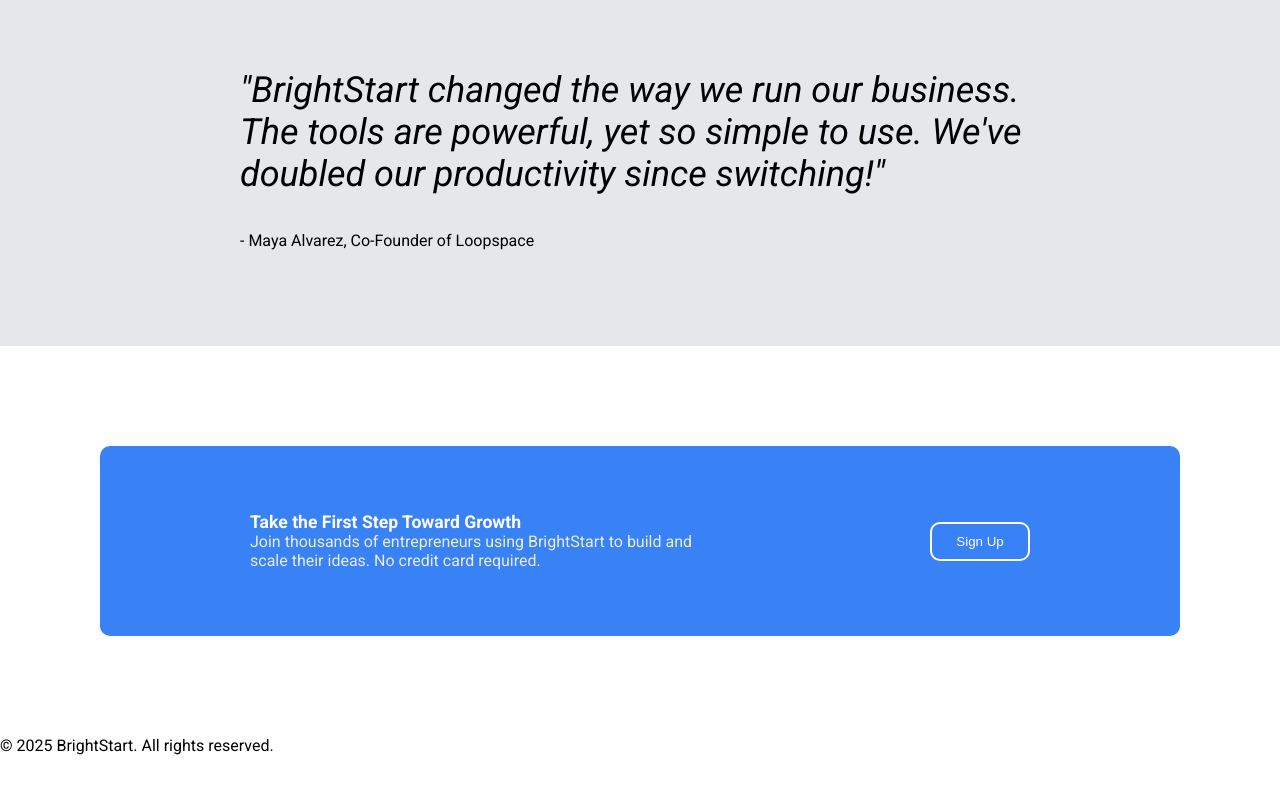
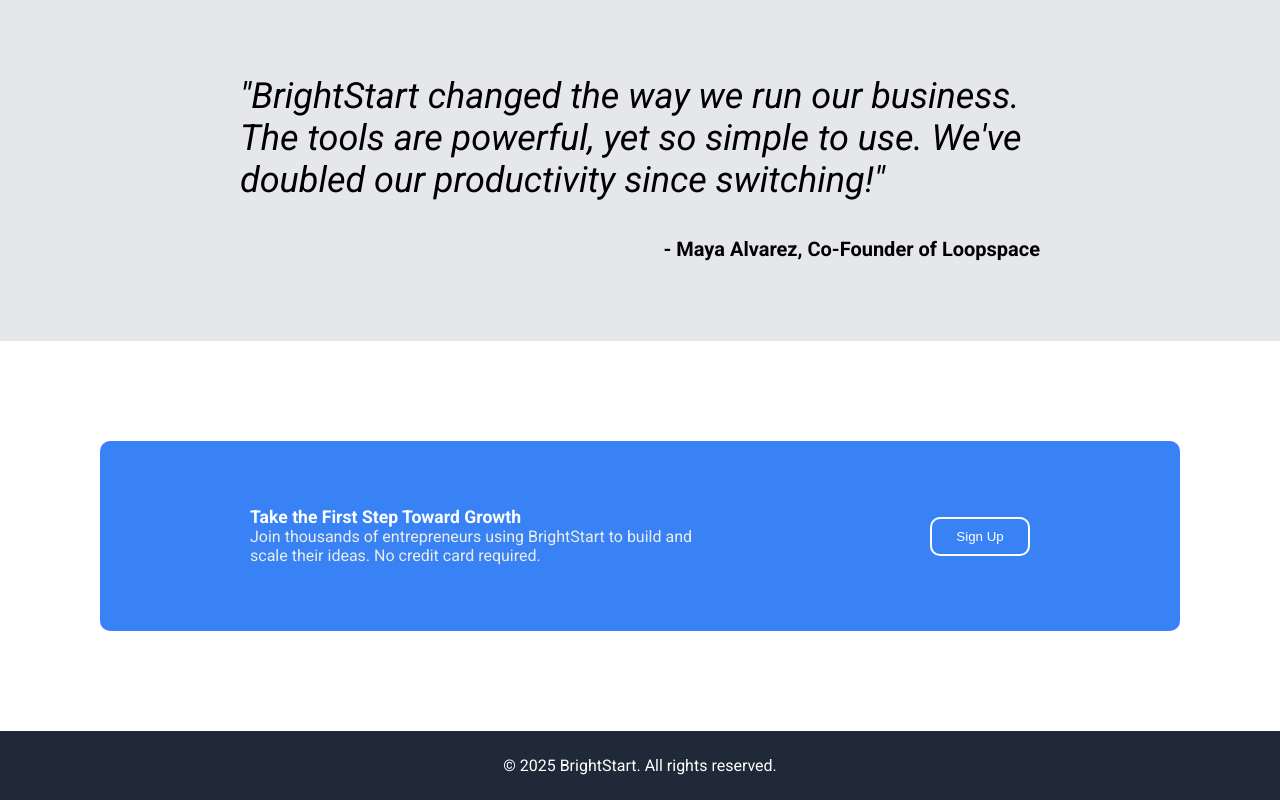
Before and after one commit to Mr-Bismark/odin-project-landing-page, a plain HTML site: page index.html in a window 1280 px wide. Shown: the part 1066-1866 px from the top of the page. Before the commit the page ends 1821 px from the top, so only its background shows below. Drawn offline with Linux system fonts and the light colour scheme.

Commit message:
feat(style): Style the footer section
- Add required padding
- Apply required colors
- Use flex-box to center content

```diff
--- a/style.css
+++ b/style.css
@@ -70,6 +70,8 @@ header{
     border-radius: 5px;
     color: white;
     cursor: pointer;
+    font-weight: bold;
+    font-size: 1.1em;
 }
 
 .heroImage{
@@ -138,7 +140,7 @@ header{
     font-style: italic;
 }
 
-.testimonial blockquote footer{
+.testimonial blockquote .footer{
     font-weight: bold;
     float: right;
     font-size: 20px;
@@ -184,3 +186,16 @@ header{
     color: white;
     width: 100px;
 }
+
+/*
+    This section styles the footer
+*/
+
+body footer{
+    background-color: #1f2937;
+    padding: 25px 200px;
+    display: flex;
+    justify-content: center;
+    align-items: center;
+    color: white;
+}
```
